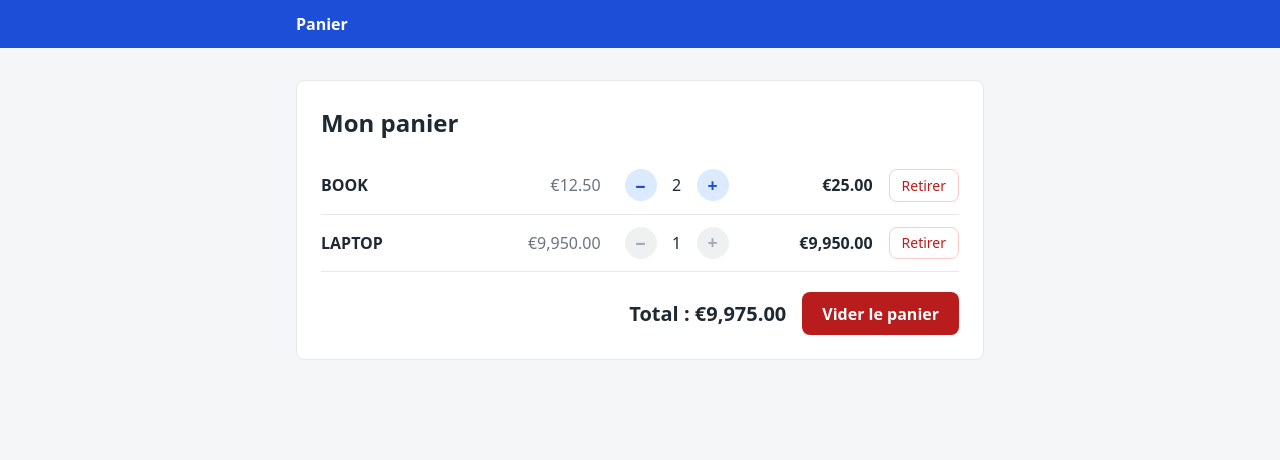
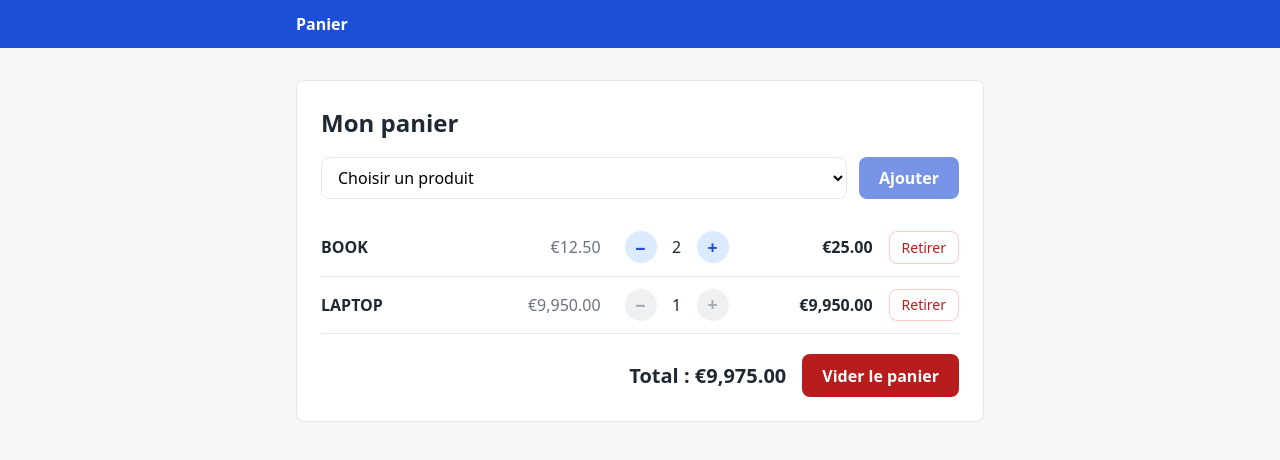
Before and after one commit to SamirADevFullStack/order-service, an Angular app in the folder frontend/: page /panier in a window 1280 px wide. Shown: the top 460 px of the page. Built offline with nearby package versions, Linux system fonts and the light colour scheme.

Commit message:
ajout fonctions TS

```diff
--- a/frontend/src/app/features/cart/cart.html
+++ b/frontend/src/app/features/cart/cart.html
@@ -1,6 +1,18 @@
 <section class="cart">
   <h1>Mon panier</h1>
 
+  <div class="add-form">
+    <select #productSelect aria-label="Produit" (change)="selectedCode.set(productSelect.value)">
+      <option value="">Choisir un produit</option>
+      @for (product of products(); track product.code) {
+        <option [value]="product.code">
+          {{ product.label }} ({{ product.unitPrice | currency: 'EUR' }})
+        </option>
+      }
+    </select>
+
+    <button type="button" class="add-button" [disabled]="!canAdd()" (click)="add()">Ajouter</button>
+  </div>
   <ul class="lines">
     @for (line of lines(); track line.productCode) {
       <li class="line" data-testid="line">
--- a/frontend/src/app/features/cart/cart.scss
+++ b/frontend/src/app/features/cart/cart.scss
@@ -8,6 +8,41 @@
 h1 {
   margin: 0 0 1rem;
   font-size: 1.5rem;
+}
+
+/* Formulaire d'ajout : la liste des produits prend la place disponible, le bouton reste à droite. */
+.add-form {
+  display: flex;
+  gap: 0.75rem;
+  margin-bottom: 1.25rem;
+}
+
+.add-form select {
+  flex: 1;
+  padding: 0.5rem 0.75rem;
+  border: 1px solid var(--color-border);
+  border-radius: var(--radius);
+  background: var(--color-surface);
+  font: inherit;
+}
+
+.add-form select:focus-visible {
+  outline: 2px solid var(--color-primary);
+  outline-offset: 2px;
+}
+
+.add-button {
+  border: none;
+  border-radius: var(--radius);
+  background: var(--color-primary);
+  color: #ffffff;
+  padding: 0.5rem 1.25rem;
+  font-weight: 600;
+  transition: background 0.15s;
+}
+
+.add-button:not(:disabled):hover {
+  background: var(--color-primary-hover);
 }
 
 .lines {
--- a/frontend/src/app/features/cart/cart.ts
+++ b/frontend/src/app/features/cart/cart.ts
@@ -1,7 +1,9 @@
 import { CurrencyPipe } from '@angular/common';
-import { Component, computed, effect, signal } from '@angular/core';
 import { CartLine, MAX_TOTAL_CENTS, exceedsMax, lineTotalCents, totalCents } from './cart-line';
 import { DRAFT_KEY, loadDraft, saveDraft } from './cart-draft';
+import { CatalogService } from './catalog-service';
+import { Component, computed, effect, inject, signal } from '@angular/core';
+import { toSignal } from '@angular/core/rxjs-interop';
 
 /** Panier de départ : 9 975,00 €. Deux BOOK de plus atteignent exactement le plafond. */
 const INITIAL_LINES: readonly CartLine[] = [
@@ -16,6 +18,49 @@ const INITIAL_LINES: readonly CartLine[] = [
   styleUrl: './cart.scss',
 })
 export class Cart {
+  private readonly catalog = inject(CatalogService);
+  protected readonly products = toSignal(this.catalog.products(), { initialValue: [] });
+  protected readonly selectedCode = signal('');
+
+  protected readonly selectedProduct = computed(() =>
+    this.products().find((product) => product.code === this.selectedCode()),
+  );
+
+  protected readonly canAdd = computed(() => {
+    const product = this.selectedProduct();
+    if (!product) {
+      return false;
+    }
+    // ici, TypeScript sait que product n'est plus undefined
+    // → calculer le prix d'une unité en centimes, puis vérifier le plafond
+    const unitCents = lineTotalCents({
+      productCode: product.code,
+      quantity: 1,
+      unitPrice: product.unitPrice,
+    });
+
+    return !exceedsMax(this.total() + unitCents);
+  });
+
+  protected add(): void {
+    const product = this.selectedProduct();
+    if (!product) {
+      return;
+    }
+
+    /* une ligne a-t-elle déjà ce productCode ? */
+    const alreadyInCart = this.lines().some((line) => line.productCode === product.code);
+
+    if (alreadyInCart) {
+      this.increment(product.code);
+    } else {
+      this.lines.update((lines) => [
+        ...lines,
+        { productCode: product.code, quantity: 1, unitPrice: product.unitPrice },
+      ]);
+    }
+  }
+
   // l'état : un signal de lignes, initialisé avec INITIAL_LINES
   protected readonly lines = signal<readonly CartLine[]>(loadDraft(localStorage) ?? INITIAL_LINES);
 
--- /dev/null
+++ b/frontend/src/app/features/cart/catalog-service.ts
@@ -0,0 +1,18 @@
+import { Injectable } from '@angular/core';
+import { Observable, of } from 'rxjs';
+import { Product } from './product.model';
+
+const PRODUCTS: readonly Product[] = [
+  /* les 4 produits */ { code: 'BOOK', label: 'Livre', unitPrice: 12.5 },
+  { code: 'PEN', label: 'Stylo', unitPrice: 1.2 },
+  { code: 'BAG', label: 'Sac à dos', unitPrice: 19.99 },
+  { code: 'LAPTOP', label: 'Ordinateur portable', unitPrice: 9950 },
+];
+
+@Injectable({ providedIn: 'root' })
+export class CatalogService {
+  products(): Observable<readonly Product[]> {
+    // return of(...)
+    return of(PRODUCTS);
+  }
+}
--- /dev/null
+++ b/frontend/src/app/features/cart/product.model.ts
@@ -0,0 +1,5 @@
+export interface Product {
+  code: string;
+  label: string;
+  unitPrice: number;
+}
```
Also changed, not shown: 2 other files (tests, documents, lock files or other folders).
